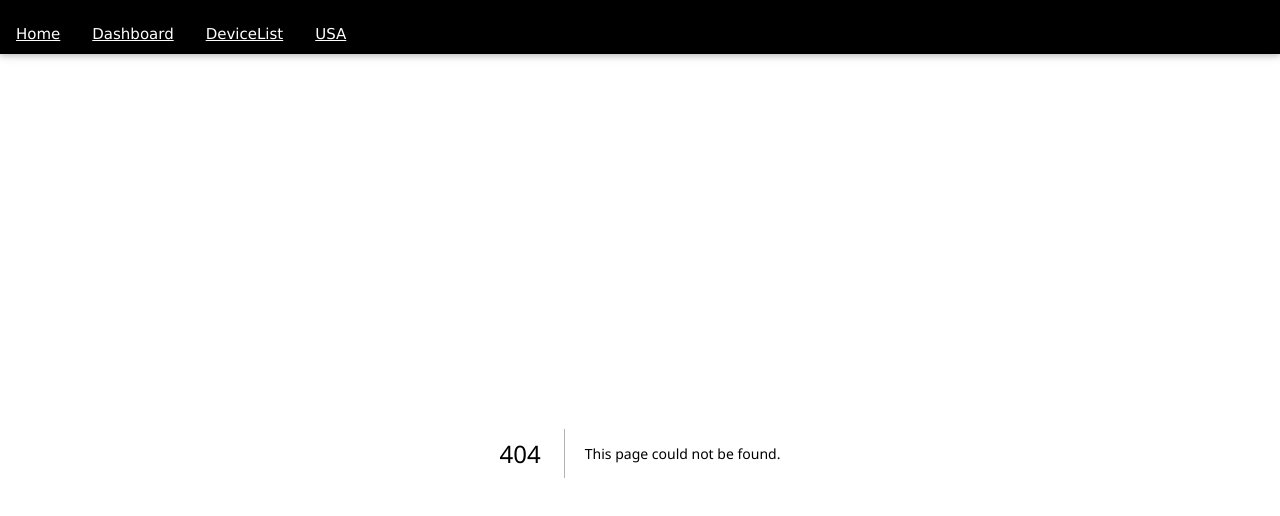
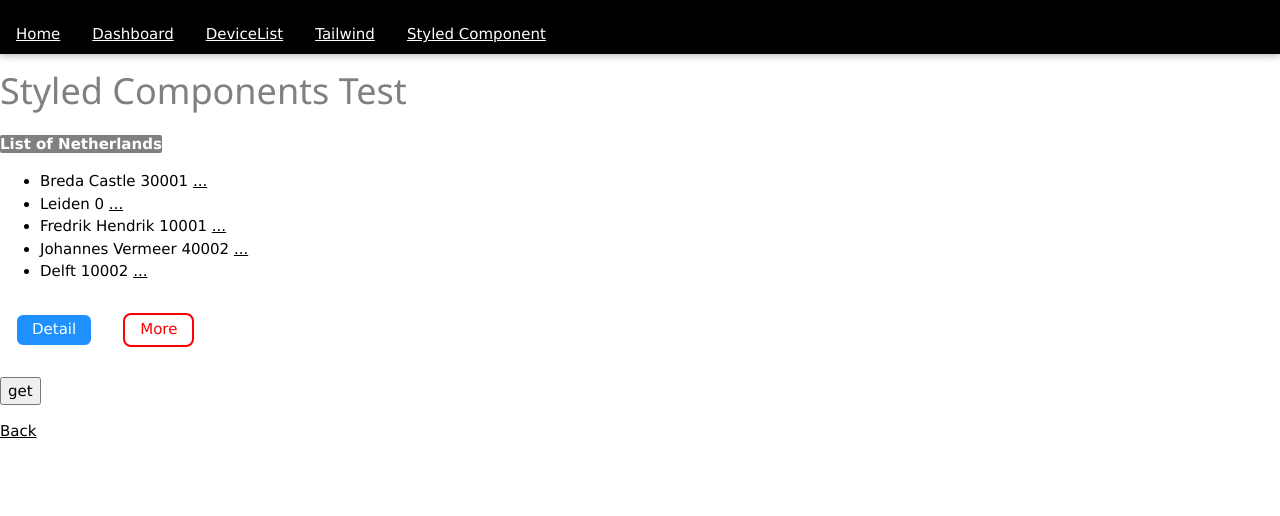
Before and after one commit to miketorii/ReactApps, a Next.js app in the folder appnextvm/: page /styledcomppage in a window 1280 px wide. Before the commit this address had no page. Shown: the top 516 px of the page. Built offline with nearby package versions, Linux system fonts and the light colour scheme.

Commit message:
move css pages

```diff
--- /dev/null
+++ b/appnextvm/app/styledcomppage/page.tsx
@@ -0,0 +1,83 @@
+'use client';
+
+import { useState } from 'react';
+import Link from 'next/link';
+import styled from 'styled-components';
+
+const H1 = styled.h1`
+      color: gray;
+`
+
+const Badge = styled.span`
+      padding: 8px, 16px;
+      font-weight: bold;
+      text-align:  center;
+      color:	   white;
+      background:  gray;
+      border-radius:	2px;
+`
+type ButtonProps = {
+     color: string,
+     backgroundColor: string
+};
+
+const Button = styled.button<ButtonProps>`
+      color: ${(props) => props.color};
+      background: ${(props) => props.backgroundColor};
+      border: 2px solid ${(props) => props.color};
+
+      font-size: 1em;
+      margin:	 1em;
+      padding: 0.25em 1em;
+      border-radius: 8px;
+      cursor: pointer;
+`
+
+export default function NetherlandsPage(){
+
+       const [devicedata, setData] = useState('');
+
+/*
+       useEffect(()=>{
+              fetch('api/getdevice')
+		.then((res) => res.json())
+		.then((profile) => {setData(profile)} )
+		.catch((e) => { console.log(e); } )
+       },[]);
+*/
+	let devices = [
+		{ modelname: 'Breda Castle', status: 30001, serialnumber: '80002453' },
+		{ modelname: 'Leiden', status:     0, serialnumber: '80002454' },
+		{ modelname: 'Fredrik Hendrik', status: 10001, serialnumber: '80002455' },
+		{ modelname: 'Johannes Vermeer', status: 40002, serialnumber: '80002456' },
+		{ modelname: 'Delft', status: 10002, serialnumber: '80002457' },
+	];
+
+
+	async function getData(){
+	    const res = await fetch("/api/getdevice");
+    	    const data = await res.json();
+    	    setData(data.modelname);
+	};
+
+	return (
+              <div>
+
+		<H1>Styled Components Test</H1>
+		<h2>{devicedata}</h2>
+		<p />
+		<Badge>List of Netherlands</Badge>
+		<p />
+		<ul>
+			{ devices.map( (obj) => (<li>{obj.modelname}    {obj.status} <Link href="/devicedetail">...</Link></li>) ) }
+		</ul>
+		<p />
+		<Button backgroundColor="#1E90FF" color="white">Detail</Button>
+		<Button backgroundColor="transparent" color="#FF0000">More</Button>
+		<p />
+		<button onClick={getData}>get</button>
+		<p />
+		<Link href="/">Back</Link>
+	      </div>
+	);
+};
--- a/appnextvm/app/ui/nav-links.tsx
+++ b/appnextvm/app/ui/nav-links.tsx
@@ -21,8 +21,12 @@ export function NavLinks() {
 		      DeviceList
 		</Link>
 		<p/>
-		<Link className={`link ${pathname === '/usa' ? 'active' : ''} w3-bar-item`} href="/usa">
-		      USA
+		<Link className={`link ${pathname === '/usa' ? 'active' : ''} w3-bar-item`} href="/tailwindpage">
+		      Tailwind
+		</Link>
+		<p/>
+		<Link className={`link ${pathname === '/usa' ? 'active' : ''} w3-bar-item`} href="/styledcomppage">
+		      Styled Component
 		</Link>
 	      </nav>
 	      </div>
```
Also changed, not shown: appnextvm/app/devicelist/page.tsx (+8 -51 lines), appnextvm/app/tailwindpage/page.tsx (renamed from appnextvm/app/usa/page.tsx).
